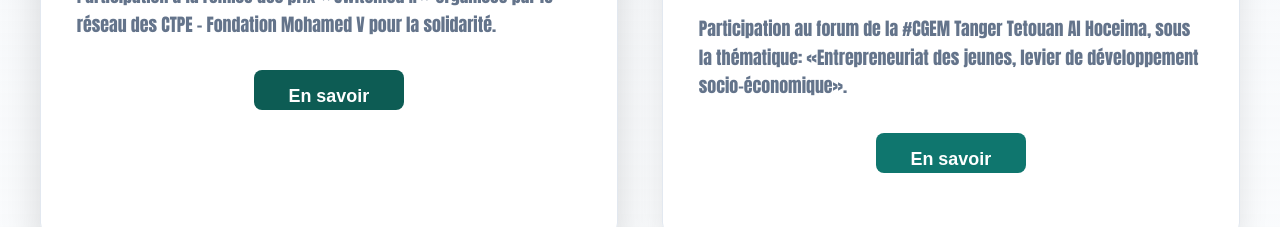
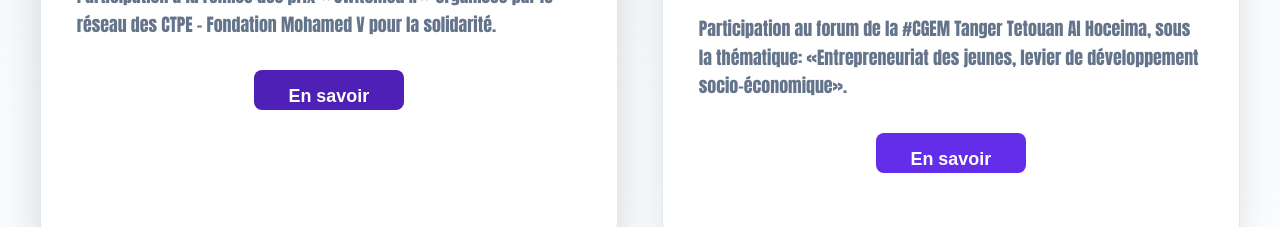
Before and after one commit to ftHUNTER/DR.imane_sit, a React (Vite) app in the folder my-app/: page / in a window 1280 px wide. In both pictures the pointer is over the button 328 px from the left and 399 px from the top of the page. Shown: the part 308-535 px from the top of the page. Built offline with nearby package versions, Linux system fonts and the light colour scheme.

Commit message:
Updated App.css

```diff
--- a/my-app/src/App.css
+++ b/my-app/src/App.css
@@ -541,7 +541,7 @@
 }
 
 .event-btn {
-  background: #0f766e;
+  background: #632DE9;
   color: white;
   border: none;
   padding: 12px 24px;
@@ -552,7 +552,7 @@
 }
 
 .event-btn:hover {
-  background: #0d5c54;
+  background: #4e20b5;
   transform: translateY(-2px);
 }
 
```
